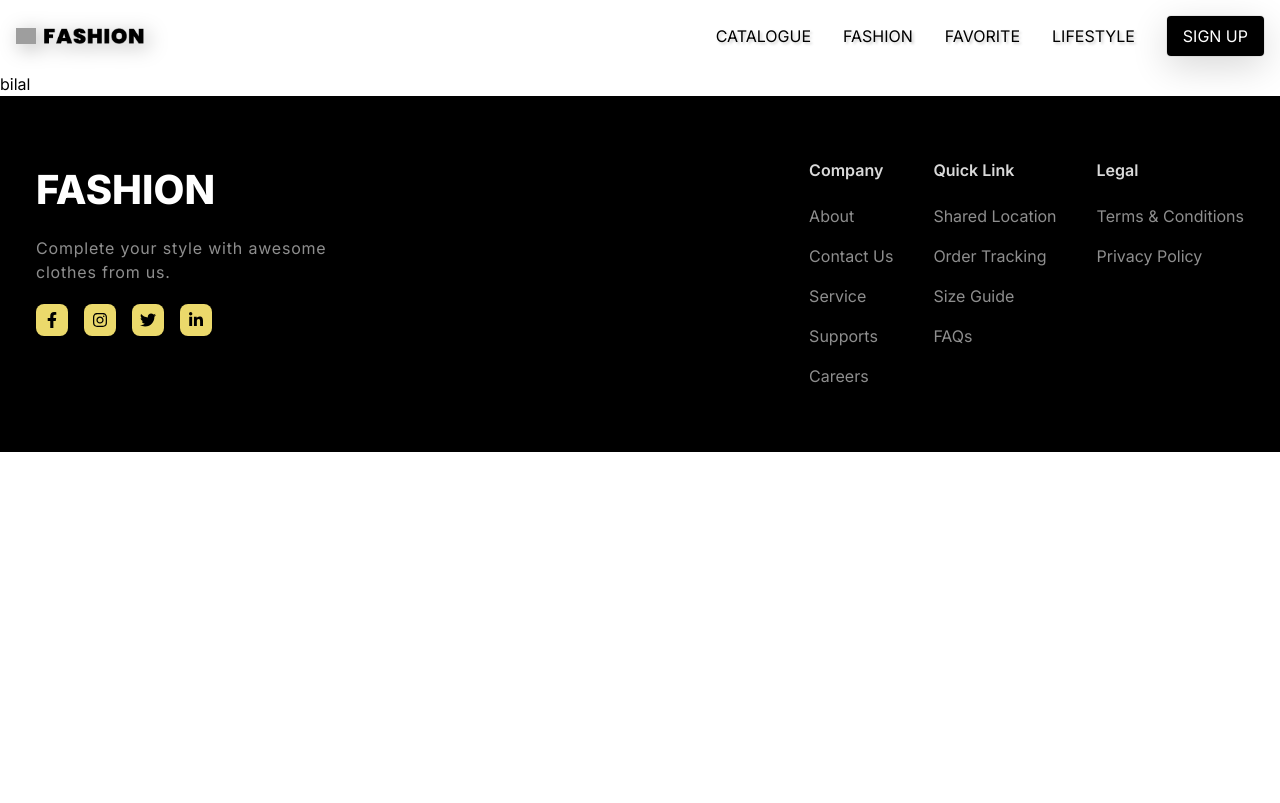
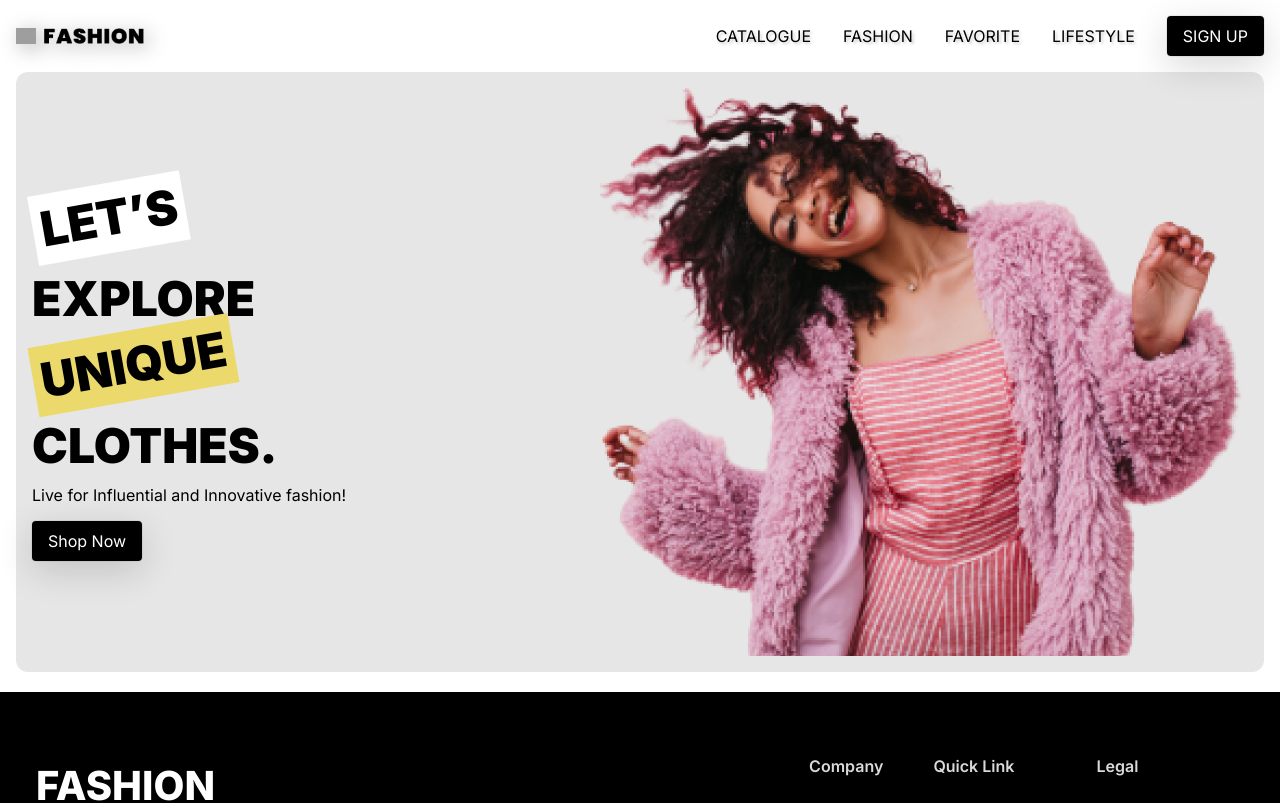
Before and after one commit to Bilal0335/Fashion-Website, a Next.js app: page / in a window 1280 px wide. Shown: the top 803 px of the page. Built offline with nearby package versions, Linux system fonts and the light colour scheme; grey boxes are pictures that could not be loaded.

Commit message:
😄update😄

```diff
--- a/src/app/globals.css
+++ b/src/app/globals.css
@@ -32,6 +32,7 @@ body {
   }
 } */
 
+@layer components {
   .box-shadow {
     box-shadow: rgba(0, 0, 0, 0.16) 0px 10px 36px 0px,
       rgba(0, 0, 0, 0.06) 0px 0px 0px 1px;
@@ -39,7 +40,19 @@ body {
   .text-shadow {
     text-shadow: 2px 2px 3px rgba(0, 0, 0, 0.2);
   }
-
   .drop-shadow-custom {
     filter: drop-shadow(4px 4px 10px rgba(0, 0, 0, 0.3));
   }
+  /*  */
+  .custom-rotate {
+    transform: rotate(-10deg);
+    display: inline-block; /* Ensures rotation applies correctly */
+    padding: 5px 10px; /* Adjust padding for better fit */
+    background-color: #ebd96b; /* Background color */
+    white-space: nowrap; /* Prevents text wrapping */
+    width: fit-content; /* Ensures the width matches the content */
+    box-sizing: border-box; /* Includes padding in width calculation */
+    text-align: center; /* Centers text within the background */
+    overflow: hidden; /* Ensures no visual overflow */
+  }
+}
--- a/src/app/page.tsx
+++ b/src/app/page.tsx
@@ -1,3 +1,8 @@
+import Hero from "@/components/widgets/Hero";
+
 export default function Home() {
-  return <h1>bilal</h1>;
+  return(
+    // Hero Page
+   <Hero />
+  );
 }
--- /dev/null
+++ b/src/components/widgets/Hero.tsx
@@ -0,0 +1,43 @@
+import React from "react";
+import Wrapper from "../shared/Wrapper";
+import Button from "../shared/Button";
+import Image from "next/image";
+import HeroImage from "@/assets/image/hero_img.png"; // Rename the image import
+
+const Hero = () => {
+  return (
+    <section>
+      <Wrapper>
+        {/* Main container */}
+        <div className="bg-[#E7E6E6] p-4 mb-5 rounded-xl flex justify-between items-center">
+          {/* Left side */}
+          <div>
+            <h4 className="text-5xl font-black leading-[1.3]">
+              <span className="inline-block relative bg-white px-2 py-1 custom-rotate">
+                LET’S
+              </span>
+              <br />
+              <span>EXPLORE</span>
+              <br />
+              <span className="inline-block relative bg-[#EBD96B] px-2 py-1 custom-rotate">
+                UNIQUE
+              </span>
+              <br />
+              <span>CLOTHES.</span>
+            </h4>
+            <p className="leading-5 mb-4 mt-2">
+              Live for Influential and Innovative fashion!
+            </p>
+            <Button text={"Shop Now"} href={"#"} />
+          </div>
+          {/* Right side */}
+          <div>
+            <Image src={HeroImage} alt="Hero Section" />
+          </div>
+        </div>
+      </Wrapper>
+    </section>
+  );
+};
+
+export default Hero;
```
Lines whose indentation alone changed are shown as unchanged.
